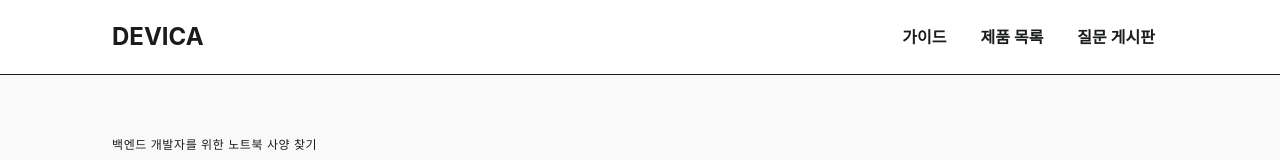
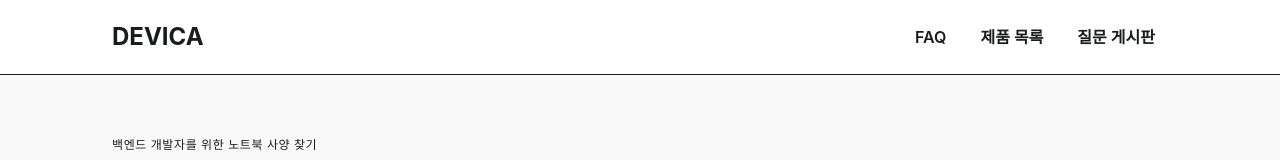
Before and after one commit to woowacourse-teams/2026-Devica, a React (Vite) app in the folder frontend/: page / in a window 1280 px wide. Shown: the top 160 px of the page. Built offline with nearby package versions, Linux system fonts and the light colour scheme; no server answers.

Commit message:
fix(ui): 가이드 메뉴명을 FAQ로 변경

```diff
--- a/frontend/src/SiteHeader.tsx
+++ b/frontend/src/SiteHeader.tsx
@@ -32,7 +32,7 @@ export function SiteHeader({ onGuide, onProductList, boardHref, onBoard, boardAc
             href="/faq"
             onClick={(event) => navigateInside(event, onGuide)}
           >
-            가이드
+            FAQ
           </a>
           <a
             className="site-nav__item"
```
Also changed, not shown: 1 other file (tests, documents, lock files or other folders).
